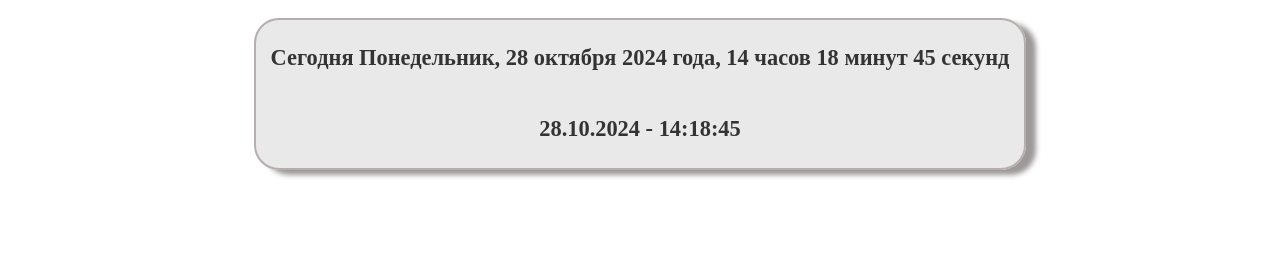
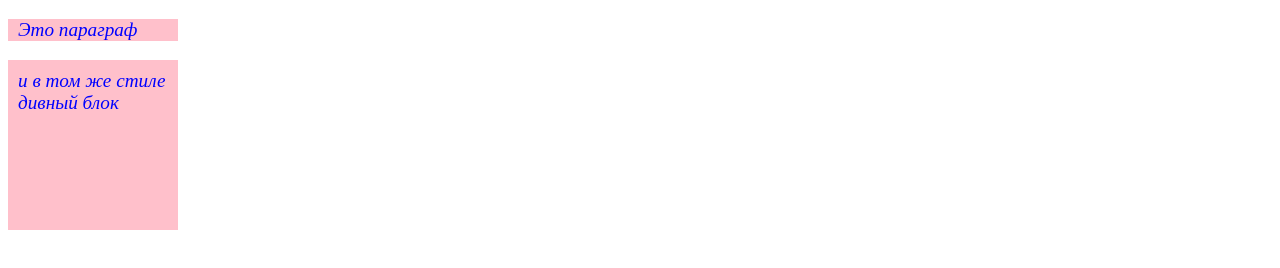
Before and after one commit to slesareva-gala/jsGLO2024strong, a plain HTML site: page index.html in a window 1280 px wide. Drawn offline with Linux system fonts and the light colour scheme.

Commit message:
Задание урока 15

```diff
--- a/css/style.css
+++ /dev/null
@@ -1,19 +0,0 @@
-.timepiece {
-    display: flex;
-    position: fixed;
-    flex-direction: column;
-
-    width: max-content;
-    margin: 10px auto;
-    left: 0;
-    right: 0;
-    padding: 3px 15px;
-    border: 2px solid rgb(182, 173, 173);
-    border-radius: 25px;
-    box-shadow: 10px 5px 5px rgb(158, 153, 153);
-    background: rgba(221, 221, 221, 0.63);
-    color: #333;
-    text-align: center;
-    font-size: 1.4rem;
-    font-weight: bold;
-}
--- a/index.html
+++ b/index.html
@@ -4,16 +4,12 @@
 <head>
     <meta charset="UTF-8">
     <meta name="viewport" content="width=device-width, initial-scale=1.0">
-    <link rel="stylesheet" href="./css/style.css">
     <script defer src="./js/script.js"></script>
-    <title>timepiece</title>
+    <title>lesson15</title>
 </head>
 
 <body>
-    <div class="timepiece">
-        <p></p>
-        <p></p>
-    </div>
+
 </body>
 
 </html>
--- a/js/script.js
+++ b/js/script.js
@@ -1,77 +1,53 @@
 "use strict";
 
-const elTimepiece = document.querySelector('.timepiece');
-const txtFormat = elTimepiece.querySelectorAll('p');
-
-const currentDate = () => {
-    const date = new Date();
-    return {
-        day: date.getDate(),
-        month: date.getMonth(),
-        year: date.getFullYear(),
-        dayWeek: date.getDay(),
-        hours: date.getHours(),
-        minutes: date.getMinutes(),
-        second: date.getSeconds(),
-    }
+const DomElement = function (
+    selector = '',
+    width = '0px',
+    height = '0px',
+    bg = 'rgba(0, 0, 0, 0)',
+    fontSize = '1rem'
+) {
+    this.selector = selector.replaceAll(' ', '');
+    this.width = width.replaceAll(' ', '');
+    this.height = height.replaceAll(' ', '');
+    this.bg = bg.replaceAll(' ', '');
+    this.fontSize = fontSize.replaceAll(' ', '');
 };
 
-// формат а)
-const toFormat1 = (oDate) => {
-    let endH, endM, endS;
+// добавление элемента класса DomElement на страницу
+DomElement.prototype.append = function () {
+    const tag = this.selector[0];
+    const attr = this.selector.slice(1);
+    const dictonary = {
+        '.': { tag: 'div', attr: 'class' },
+        '#': { tag: 'p', attr: 'id' },
+    };
+    let element = {};
 
-    // формирование окончаний слов по числу
-    const ending = (num, aEnding) => {
-        const lastNum = +(num + '').slice(-1);
+    if (tag in dictonary) {
+        // приведение названия стиля JS в соответствие CSS
+        const toCSSstyle = (s) => (s.replace(/[A-Z]/g, '-' + '$&').toLowerCase());
 
-        return aEnding[
-            (lastNum === 1 && num !== 11) ? 0 :
-                (lastNum > 1 && lastNum < 5 && ![12, 13, 14].includes(num)) ? 1 : 2
-        ];
-    };
+        element = document.createElement(dictonary[tag].tag);
+        element.setAttribute(dictonary[tag].attr, toCSSstyle(attr));
+        element.style.cssText = Object.keys(this)
+            .filter(key => key !== 'selector')
+            .reduce((text, key) => text += `${key === 'bg' ? 'background' : toCSSstyle(key)}: ${this[key]}; `, '');
 
-    // переводим название дня недели в строку
-    oDate.dayWeek = ['Понедельник', 'Вторник', 'Среда', 'Четверг',
-        'Пятница', 'Суббота', 'Воскресенье'][(oDate.dayWeek) ? oDate.dayWeek - 1 : 6];
-    // переводим названия месяцев в родительном падеже
-    oDate.month = ['января', 'февраля', 'марта', 'апреля', 'мая', 'июня',
-        'июля', 'августа', 'сентября', 'октября', 'ноября', 'декабря'][oDate.month];
-
-    // окончания названий единиц времени
-    endH = ending(oDate.hours, ['', 'а', 'ов']);
-    endM = ending(oDate.minutes, ['а', 'ы', '']);
-    endS = ending(oDate.second, ['а', 'ы', '']);
-
-    txtFormat[0].innerHTML = `Сегодня ${oDate.dayWeek},
-    ${oDate.day} ${oDate.month} ${oDate.year} года,
-    ${oDate.hours} час${endH} ${oDate.minutes} минут${endM} ${oDate.second} секунд${endS}`;
+        document.body.appendChild(element);
+    }
+    return element;
 };
 
-// формат б)
-const toFormat2 = (oDate) => {
-    const leadingZero = (num) => ('0' + num + ' ').slice(-3, -1);
+const obj = new DomElement('#my-p', '150px', 'fit-content', 'pink', '1.2rem');
 
-    // начинаем нумерацию месяцев с 1
-    oDate.month++;
-    // проставляем ведущие нули
-    for (let key in oDate) {
-        if ('day,month,hours,minutes,second,'.includes(key + ',')) {
-            oDate[key] = leadingZero(oDate[key]);
-        }
-    }
+obj.paddingLeft = '10px';
+obj.paddingRight = '10px';
+obj.fontStyle = 'italic';
+obj.color = 'blue';
+obj.append().textContent = 'Это параграф ';
 
-    txtFormat[1].innerHTML = `<b>${oDate.day}.${oDate.month}.${oDate.year}` +
-        ` - ${oDate.hours}:${oDate.minutes}:${oDate.second}</b>`;
-};
-
-// первоначальный вывод
-toFormat1(currentDate());
-toFormat2(currentDate());
-
-// запускаем обновление каждую секунду
-// для останова clearInterval(idTimer)
-let idTimer = setInterval(() => {
-    // выводим текущие значения
-    toFormat1(currentDate());
-    toFormat2(currentDate());
-}, 1000);
+obj.selector = '.myDiv';
+obj.height = '150px';
+obj.padding = '10px';
+obj.append().textContent = 'и в том же стиле дивный блок';
```
